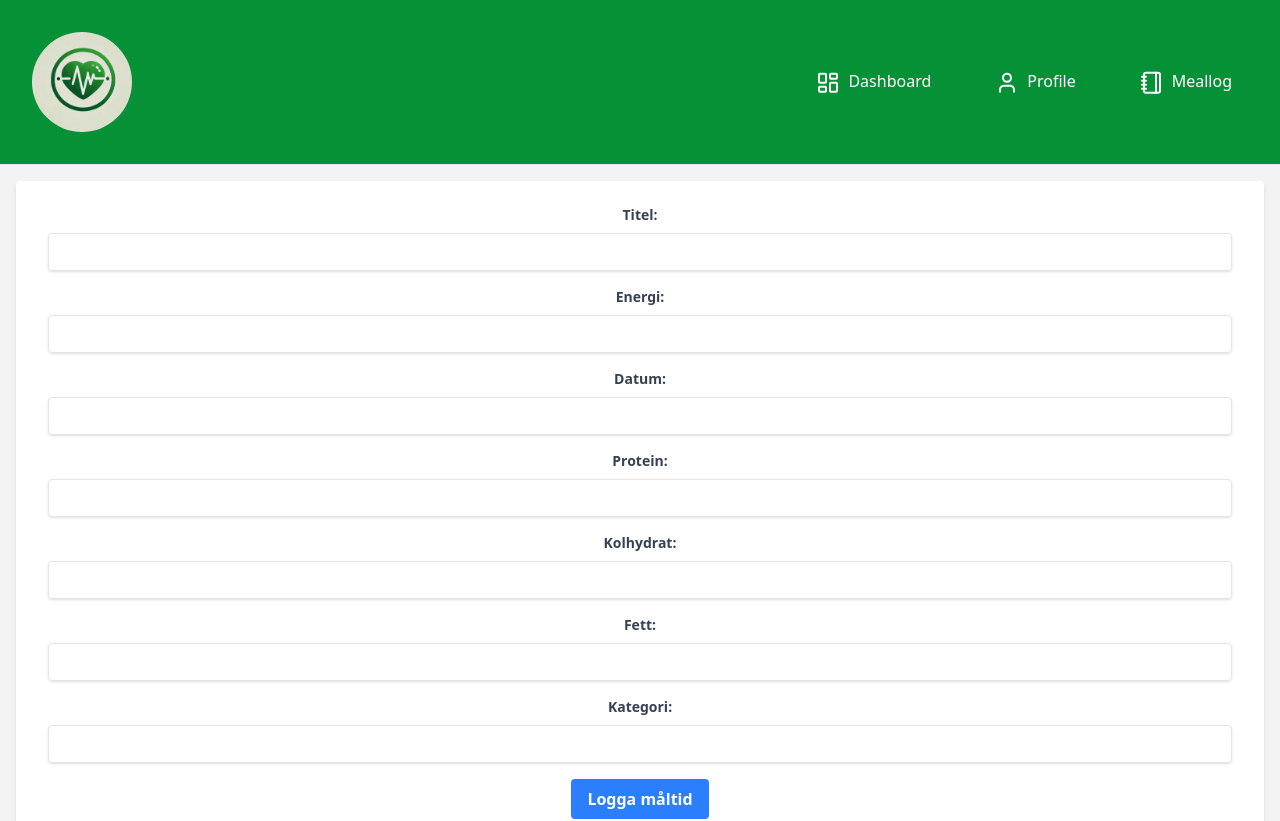
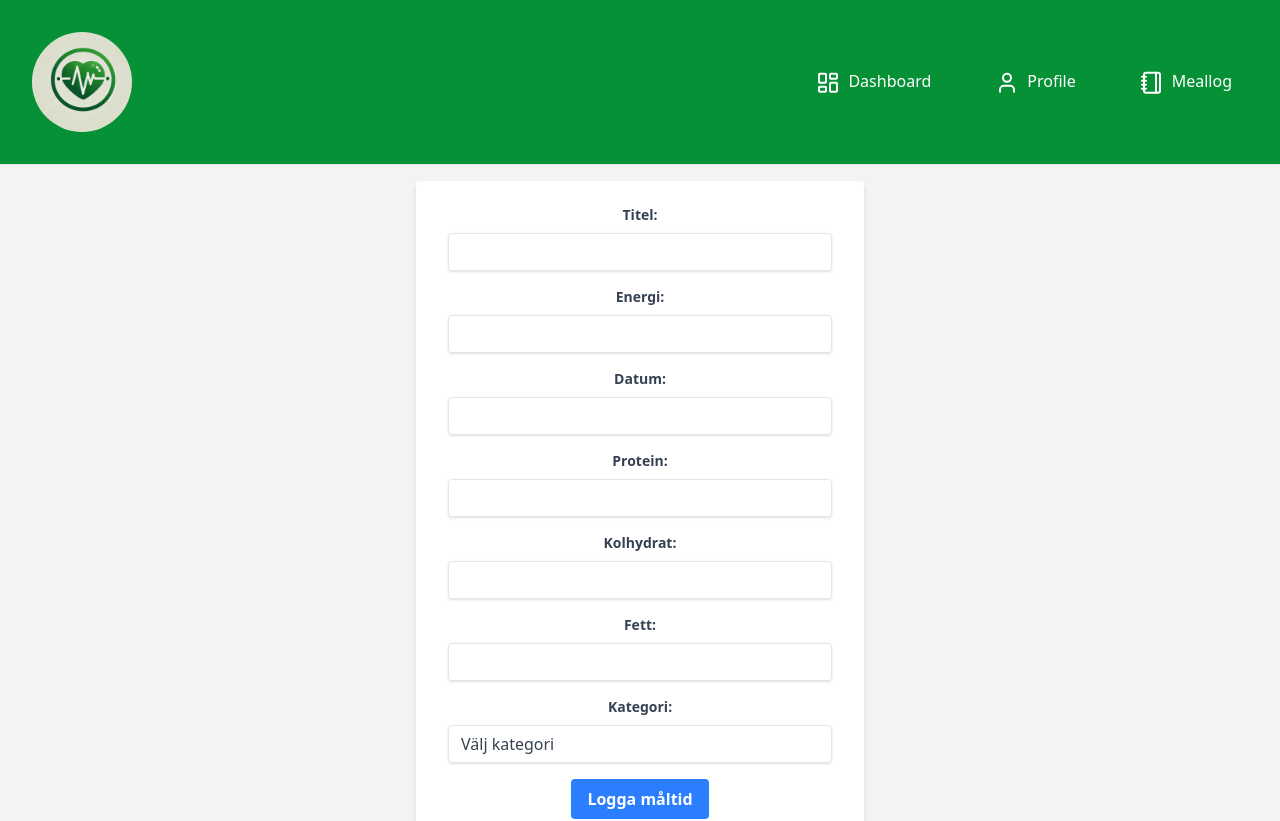
Before and after one commit to BenjaminBerhane/Healthtracker-v10-individuell, a React (Vite) app: page /mealLog in a window 1280 px wide. Shown: the top 821 px of the page. Built offline with nearby package versions, Linux system fonts and the light colour scheme.

Commit message:
ändrat matkategorier och lagt max width på input

```diff
--- a/src/pages/MealLog.jsx
+++ b/src/pages/MealLog.jsx
@@ -62,7 +62,7 @@ const MealLog = () => {
   };
 
   return (
-    <div className="container mx-auto p-4">
+    <div className="container mx-auto p-4 max-w-120">
       <form onSubmit={handleSubmit} className="bg-white shadow-md rounded px-8 pt-6 pb-8 mb-4">
         {error && <p className="text-red-500 text-xs italic mb-4">{error}</p>}
         <div className="mb-4">
@@ -91,7 +91,17 @@ const MealLog = () => {
         </div>
         <div className="mb-4">
           <label className="block text-gray-700 text-sm font-bold mb-2">Kategori:</label>
-          <input type="text" name="category" value={meal.category} onChange={handleChange} className="shadow appearance-none border rounded w-full py-2 px-3 text-gray-700 leading-tight focus:outline-none focus:shadow-outline" />
+          <select
+            id="category"
+            value={meal.category}
+            onChange={handleChange}
+            className="shadow appearance-none border rounded w-full py-2 px-3 text-gray-700 leading-tight focus:outline-none focus:shadow-outline">
+            <option value="">Välj kategori</option>
+            <option value="Frukost">Frukost</option>
+            <option value="Lunch">Lunch</option>
+            <option value="Middag">Middag</option>
+            <option value="Mellanmål">Mellanmål</option>
+          </select>
         </div>
         <button type="submit" className="bg-blue-500 hover:bg-blue-700 text-white font-bold py-2 px-4 rounded focus:outline-none focus:shadow-outline">
           {editingMeal ? 'Uppdatera måltid' : 'Logga måltid'}
--- a/src/pages/ProfileForm.jsx
+++ b/src/pages/ProfileForm.jsx
@@ -1,10 +1,11 @@
 import React, { useEffect, useState } from "react";
 import WeightList from "../components/WeightList";
 import { useDispatch, useSelector } from "react-redux";
+import { useCallback } from "react";
 // import { saveState } from "../utils/storage.js";
 import {
   setGender,
-  setWeight,
+  // setWeight,
   setHeight,
   setAge,
   setActivityLevel,
@@ -39,29 +40,15 @@ const ProfileForm = () => {
     if (goal) dispatch(setGoal(goal));
   }, [dispatch, gender, height, age, activityLevel, goal]);
 
-   useEffect(() => {
-    calculateTDEE(); // Beräkna TDEE när goal ändras
-  }, [goal, weight, activityLevel]); // Lyssna på förändringar i dessa värden
-
-  const calculateTDEE = () => {
-    // const currentWeight = parseFloat(latestWeight);
+  const calculateTDEE = useCallback(() => {
     const currentWeight = parseFloat(latestWeight);
-    const numericHeight = parseFloat(height);
-    const numericAge = parseInt(age, 10);
-    const numericActivityLevel = parseFloat(activityLevel);
-    const numericGoal = parseFloat(goal);
-
-    // if (isNaN(currentWeight) || !gender || !height || !activityLevel || !goal) {
-    //   console.error("Missing values for TDEE calculation");
-    //   return;
-    // }
     if (
       isNaN(currentWeight) ||
       !gender ||
-      isNaN(numericHeight) ||
-      isNaN(numericActivityLevel) ||
-      isNaN(numericGoal) ||
-      isNaN(numericAge)
+      isNaN(parseFloat(height)) ||
+      isNaN(parseFloat(activityLevel)) ||
+      isNaN(parseFloat(goal)) ||
+      isNaN(parseInt(age, 10))
     ) {
       console.error("Missing values for TDEE calculation");
       return;
@@ -69,16 +56,18 @@ const ProfileForm = () => {
 
     let bmr;
     if (gender === "male") {
-      bmr =
-        88.36 + 13.4 * currentWeight + 4.8 * numericHeight - 5.7 * numericAge;
+      bmr = 88.36 + 13.4 * currentWeight + 4.8 * parseFloat(height) - 5.7 * parseInt(age, 10);
     } else if (gender === "female") {
-      bmr =
-        447.6 + 9.2 * currentWeight + 3.1 * numericHeight - 4.3 * numericAge;
+      bmr = 447.6 + 9.2 * currentWeight + 3.1 * parseFloat(height) - 4.3 * parseInt(age, 10);
     }
 
-    const totalEnergyExpenditure = bmr * numericActivityLevel + numericGoal;
-    dispatch(setTDEE(totalEnergyExpenditure));
-  };
+    dispatch(setTDEE(bmr * parseFloat(activityLevel) + parseFloat(goal)));
+  }, [gender, latestWeight, height, age, activityLevel, goal, dispatch]);
+
+  useEffect(() => {
+    calculateTDEE();
+  }, [calculateTDEE]);
+
 
   const handleWeightChange = (e) => {
     setWeightInput(e.target.value);
```
